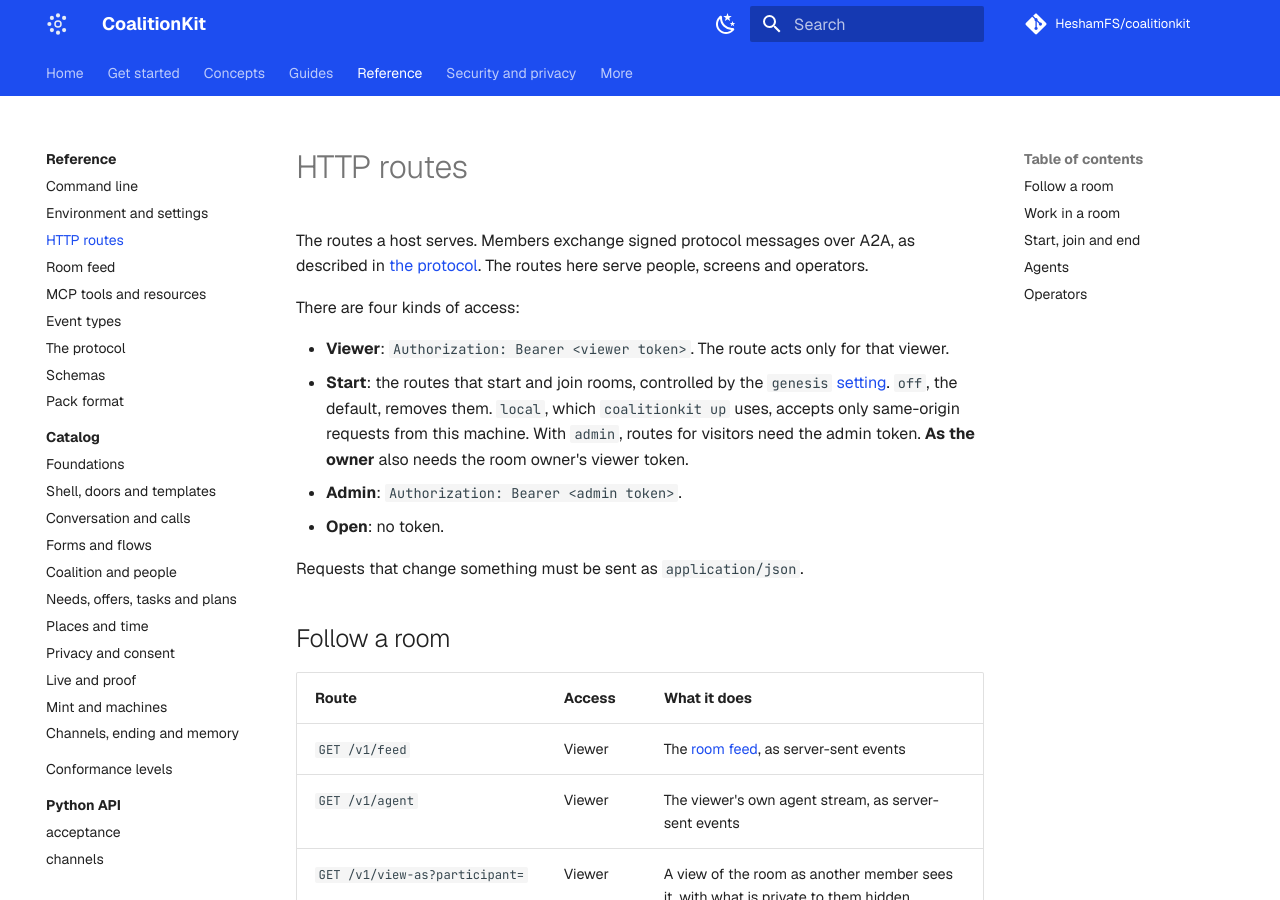
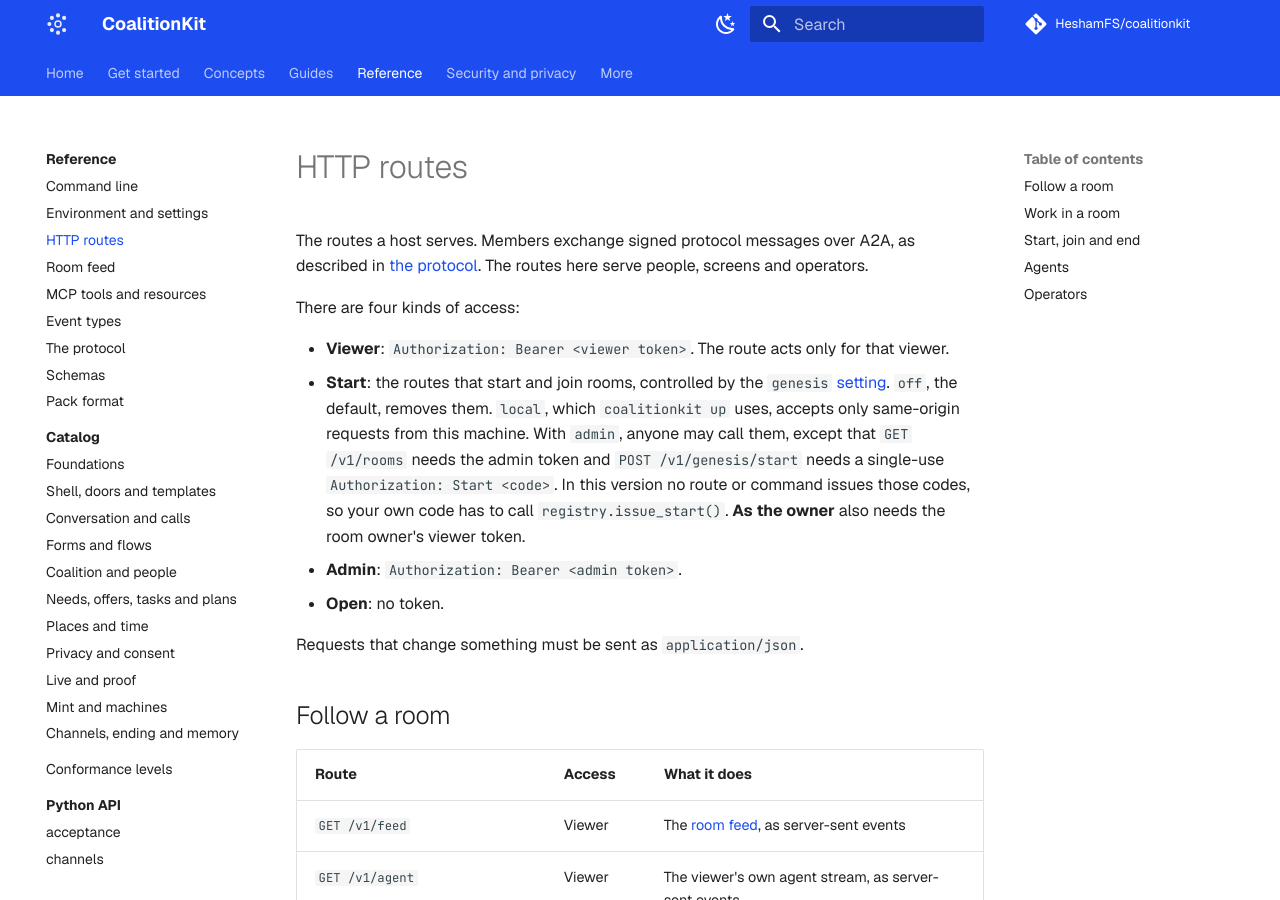
Before and after one commit to HeshamFS/coalitionkit, an MkDocs documentation site: the page built from docs/reference/http-routes.md, in a window 1280 px wide and 900 px high. Built offline with MkDocs 1.6.1 and Material for MkDocs 9.7.7, drawn with Linux system fonts in a browser that asks for light colours; comment, search, counter and statistics services are not loaded; some of the changed text lies outside the part shown.

Commit message:
docs: correct the access rules for starting rooms and where lessons come from
Also give the process test more time to start on a busy machine.

```diff
--- a/docs/reference/http-routes.md
+++ b/docs/reference/http-routes.md
@@ -5,7 +5,7 @@ The routes a host serves. Members exchange signed protocol messages over A2A, as
 There are four kinds of access:
 
 - **Viewer**: `Authorization: Bearer <viewer token>`. The route acts only for that viewer.
-- **Start**: the routes that start and join rooms, controlled by the `genesis` [setting](settings.md). `off`, the default, removes them. `local`, which `coalitionkit up` uses, accepts only same-origin requests from this machine. With `admin`, routes for visitors need the admin token. **As the owner** also needs the room owner's viewer token.
+- **Start**: the routes that start and join rooms, controlled by the `genesis` [setting](settings.md). `off`, the default, removes them. `local`, which `coalitionkit up` uses, accepts only same-origin requests from this machine. With `admin`, anyone may call them, except that `GET /v1/rooms` needs the admin token and `POST /v1/genesis/start` needs a single-use `Authorization: Start <code>`. In this version no route or command issues those codes, so your own code has to call `registry.issue_start()`. **As the owner** also needs the room owner's viewer token.
 - **Admin**: `Authorization: Bearer <admin token>`.
 - **Open**: no token.
 
```
Also changed, not shown: other parts of docs/reference/http-routes.md (+1 -1 lines), docs/concepts/lessons-as-skills.md (+1 -1 lines), 1 other file.
